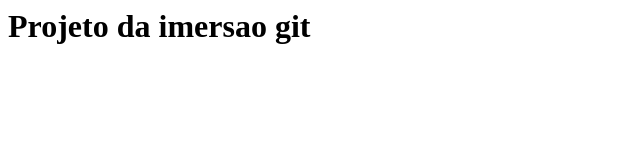
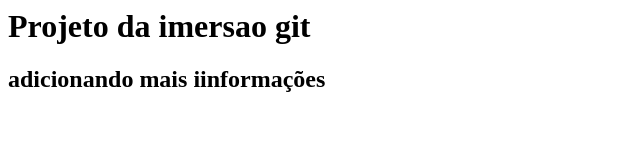
Before and after one commit to EduMarques03/imersaogit, a plain HTML site: page index.html in a window 1280 px wide. Shown: the whole page, without its empty margins (0-640 px from the left). Drawn offline with Linux system fonts and the light colour scheme.

Commit message:
adicionando mais informações ao projeto

```diff
--- a/index.html
+++ b/index.html
@@ -1 +1,3 @@
 <h1> Projeto da imersao git </h1>
+
+<h2> adicionando mais iinformações </h2>
```
